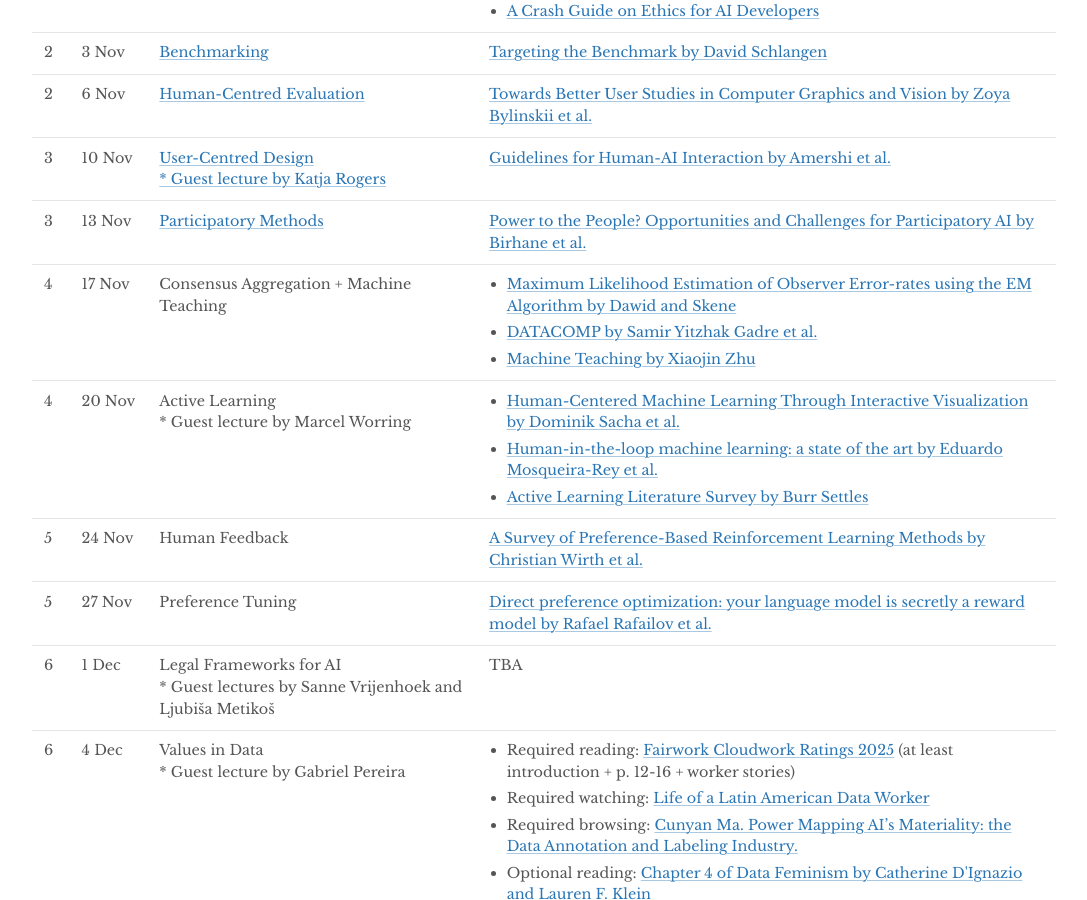
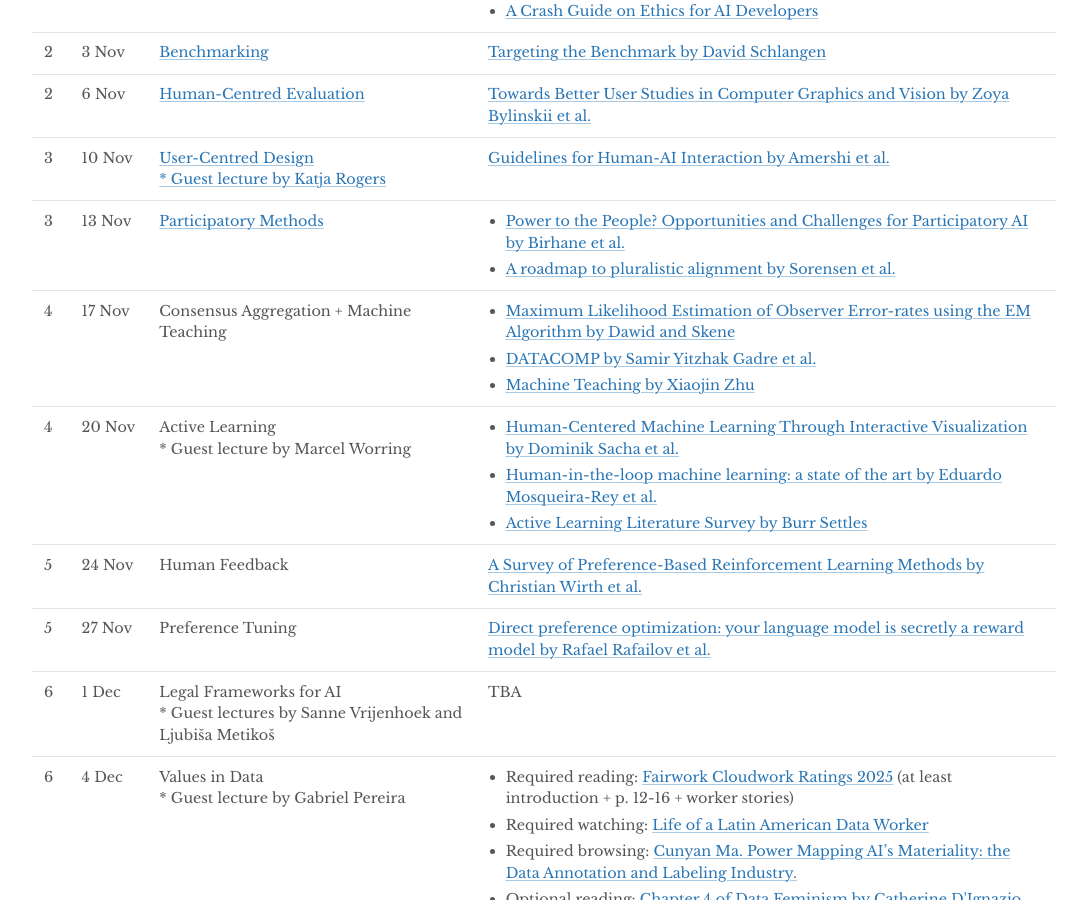
Before and after one commit to amsterdam-hcml/amsterdam-hcml.github.io, a Jekyll site: the page built from index.html, in a window 1280 px wide and 900 px high, scrolled down 710 px. Shown: the whole window, without its empty margins (96-1183 px from the left). Built offline with Jekyll 4.4.1, drawn with Linux system fonts in a browser that asks for light colours.

Commit message:
more reading

```diff
--- a/_data/schedule.yml
+++ b/_data/schedule.yml
@@ -65,6 +65,8 @@
   readings:
     - title: "Power to the People? Opportunities and Challenges for Participatory AI by Birhane et al."
       url: https://dl.acm.org/doi/10.1145/3551624.3555290
+    - title: "A roadmap to pluralistic alignment by Sorensen et al."
+      url: https://dl.acm.org/doi/10.5555/3692070.3693952
 
 - week: 4
   date: 17 Nov
```
